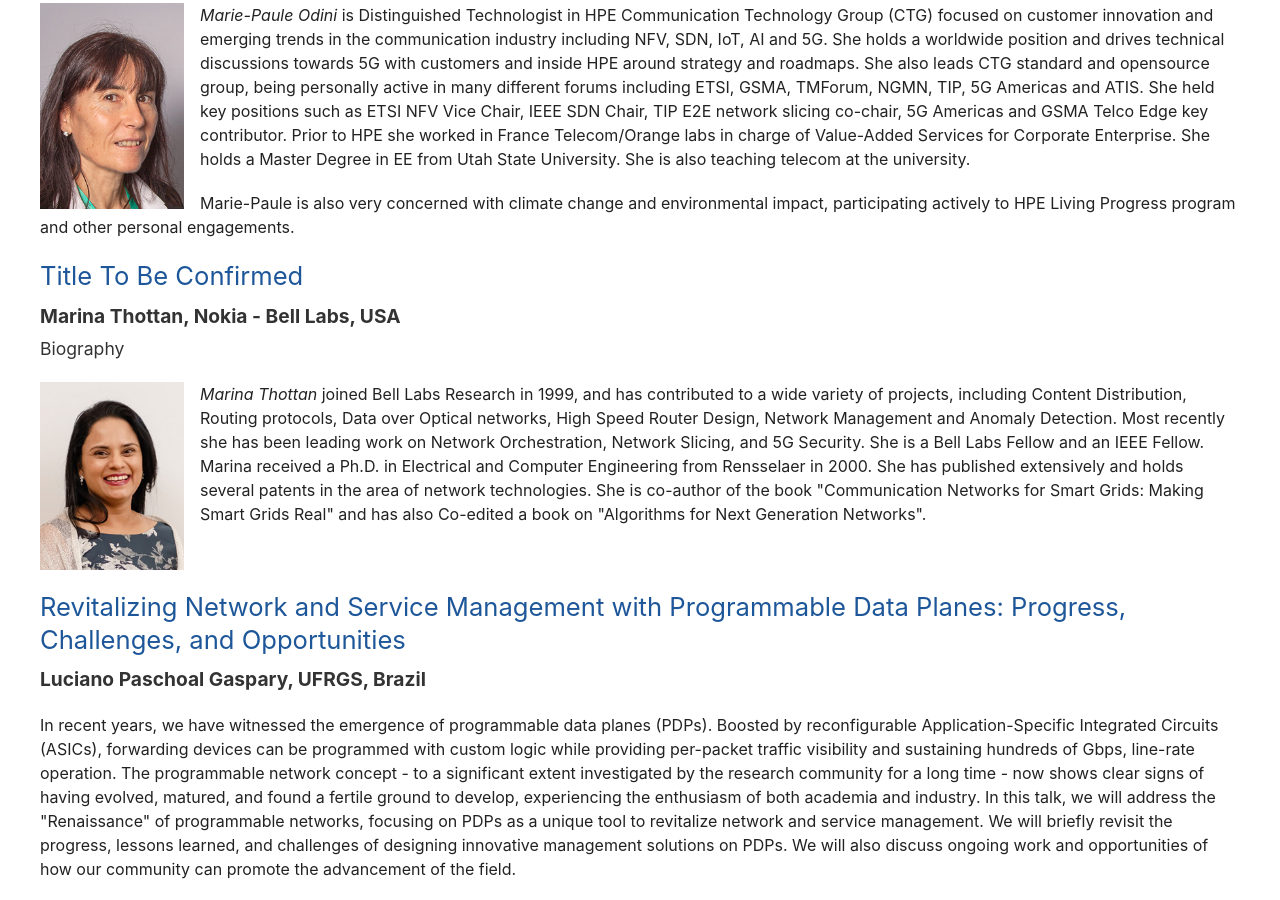
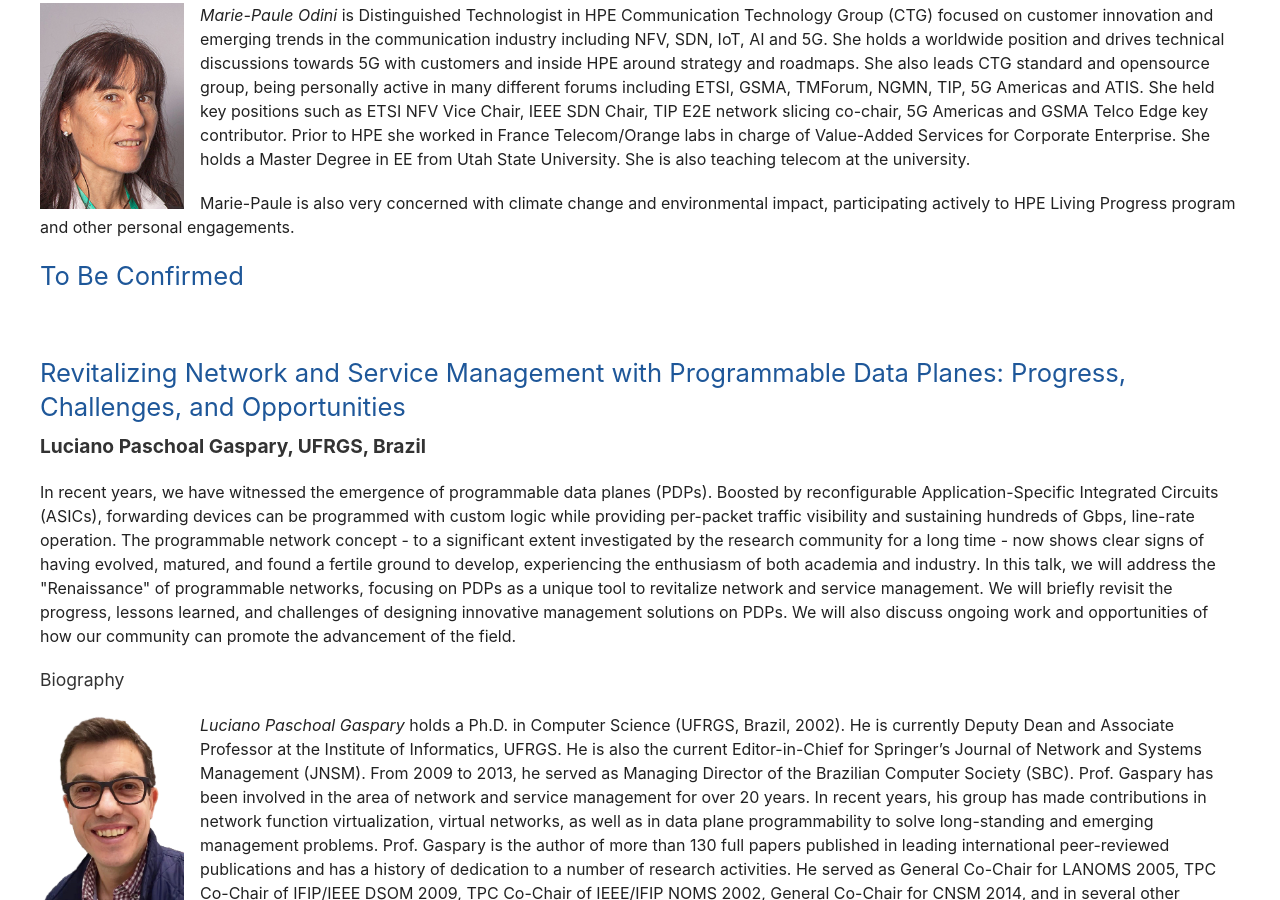
Before and after one commit to stuartclayman/cnsm_2021_website, a Jekyll site: the page built from keynotes.html, in a window 1280 px wide and 900 px high, scrolled down 1734 px. Built offline with Jekyll 4.4.1, drawn with Linux system fonts in a browser that asks for light colours; nearby versions of some CDN libraries.

Commit message:
Keynotes

```diff
--- a/keynotes.html
+++ b/keynotes.html
@@ -57,10 +57,11 @@ layout: page
 </p>
 
 
-<h2 class="cn-blue">Title To Be Confirmed</h2>
+<h2 class="cn-blue"> To Be Confirmed</h2>
 
-<h3 class="cnsm-header">Marina Thottan, Nokia - Bell Labs, USA</h3>
+<!-- <h3 class="cnsm-header">Marina Thottan, Nokia - Bell Labs, USA</h3> -->
 
+<!--
 <h4>Biography</h4>
 
 <p>
@@ -68,6 +69,7 @@ layout: page
   <i>Marina Thottan</i> joined Bell Labs Research in 1999, and has contributed to a wide variety of projects, including Content Distribution, Routing protocols, Data over Optical networks, High Speed Router Design, Network Management and Anomaly Detection. Most recently she has been leading work on Network Orchestration, Network Slicing, and 5G Security. She is a Bell Labs Fellow and an IEEE Fellow. Marina received a Ph.D. in Electrical and Computer Engineering from Rensselaer in 2000. She has published extensively and holds several patents in the area of network technologies. She is co-author of the book "Communication Networks for Smart Grids: Making Smart Grids Real" and has also Co-edited a book on "Algorithms for Next Generation Networks".
 </p>
 
+-->
 
 <p><br/></p>
 
```
